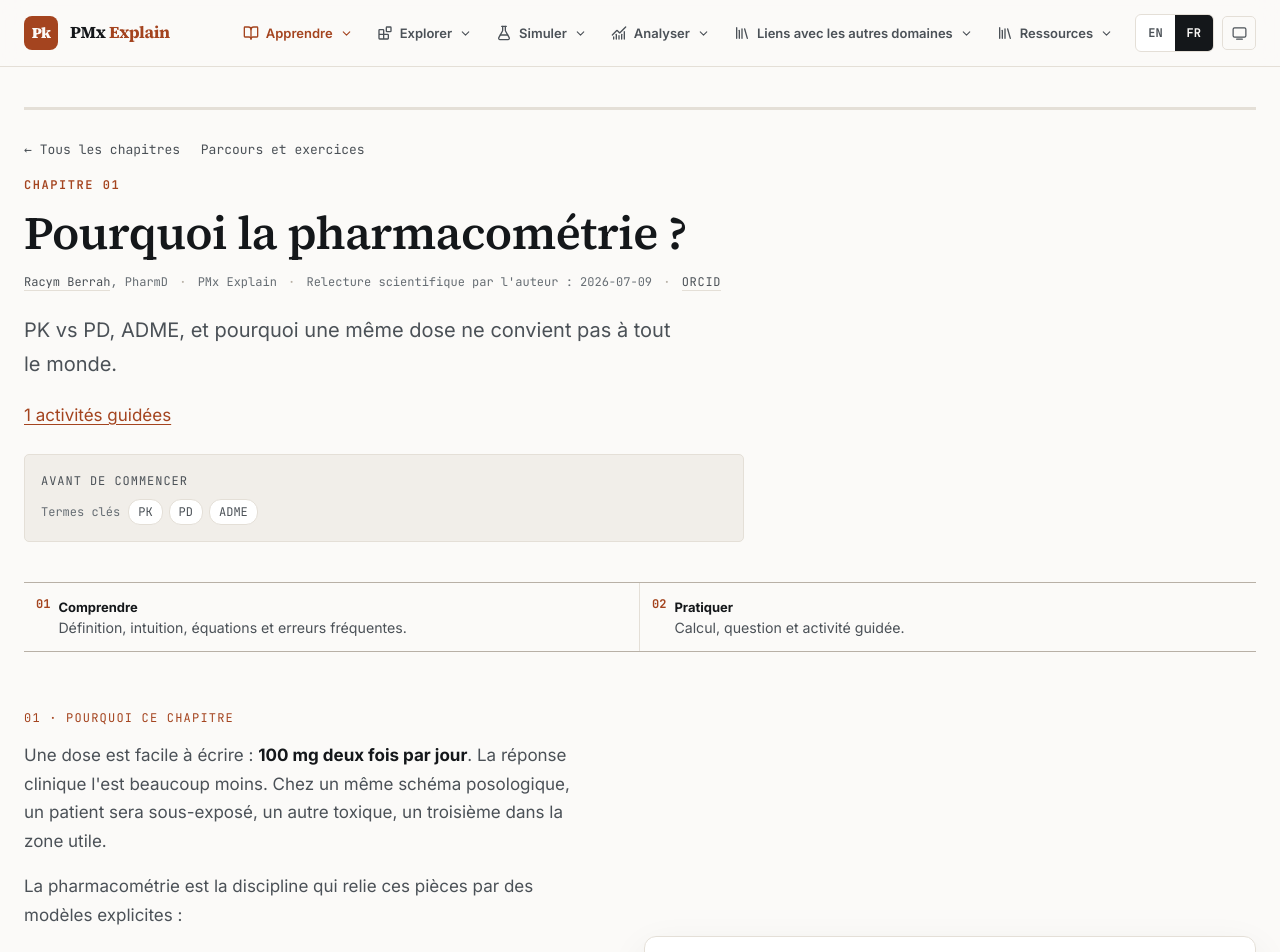
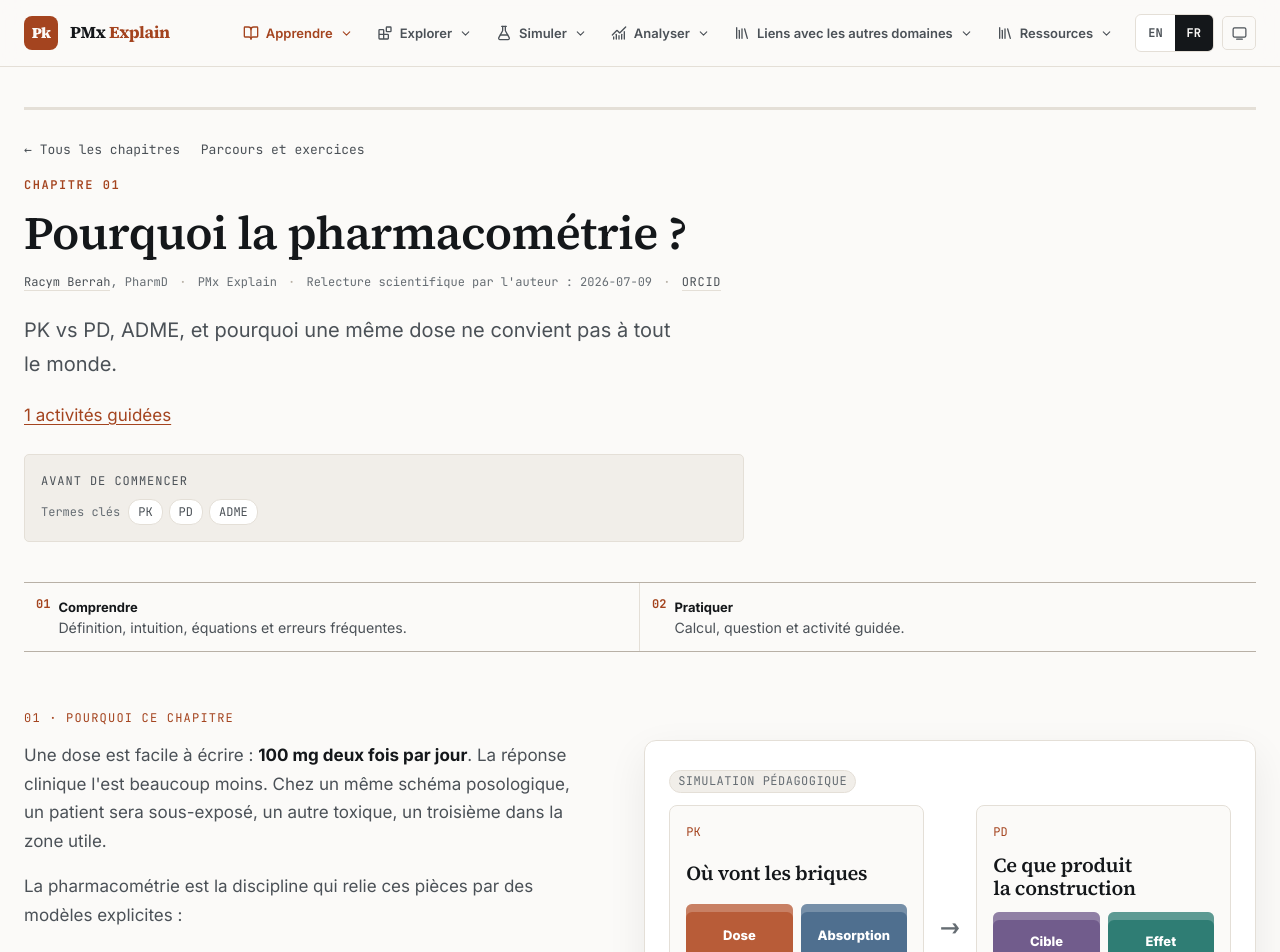
Before and after one commit to rberrah/rberrah.github.io, a SvelteKit app: page /chapitres/pourquoi-pharmacometrie in a window 1280 px wide. Shown: the top 952 px of the page. Built offline with nearby package versions, Linux system fonts and the light colour scheme.

Commit message:
perf: load only visualizations used by current chapter

```diff
--- a/src/routes/chapitres/[slug]/+page.svelte
+++ b/src/routes/chapitres/[slug]/+page.svelte
@@ -1,5 +1,6 @@
 <script>
   import { base } from '$app/paths';
+  import { browser } from '$app/environment';
   import { onMount, onDestroy, tick } from 'svelte';
   import { page } from '$app/stores';
   import chapters from '$lib/content/loadChapters';
@@ -34,7 +35,7 @@
   // Registre AUTOMATIQUE : tout composant déposé dans
   // src/lib/components/visualizations/ est utilisable via viz="..." sans éditer
   // ce fichier. Voir src/lib/content/vizRegistry.js.
-  import vizMap, { availableVizKeys } from '$lib/content/vizRegistry';
+  import vizLoaders, { availableVizKeys, loadViz } from '$lib/content/vizRegistry';
 
   $: slug = $page.params.slug;
   $: chapter = chapters.find((c) => c.slug === slug);
@@ -100,6 +101,24 @@
   // Description de l'animation active (localisée).
   $: vizDesc = activeViz ? describeViz(activeViz, $language) : '';
   $: activeVizStatus = vizStatus(activeViz, $language);
+
+  /** Components are loaded only for visualizations referenced by the current chapter. */
+  let loadedViz = {};
+  const loadingViz = new Map();
+
+  async function ensureViz(key) {
+    if (!browser || !key || loadedViz[key] || loadingViz.has(key) || !vizLoaders[key]) return;
+    const promise = loadViz(key)
+      .then((component) => {
+        if (component) loadedViz = { ...loadedViz, [key]: component };
+      })
+      .finally(() => loadingViz.delete(key));
+    loadingViz.set(key, promise);
+    await promise;
+  }
+
+  $: chapterVizKeys = [...new Set((displayChapter?.steps ?? []).map((step) => step.viz).filter((key) => key && vizLoaders[key]))];
+  $: if (browser) chapterVizKeys.forEach((key) => { void ensureViz(key); });
 
   const realDataViz = new Set(['60_WarfarinFit', '61_ResidualError']);
   /**
@@ -179,10 +198,10 @@
     if (!displayChapter) return null;
     for (let i = activeIndex; i >= 0; i--) {
       const v = displayChapter.steps[i]?.viz;
-      if (v && vizMap[v]) return v;
+      if (v && vizLoaders[v]) return v;
     }
     for (const s of displayChapter.steps) {
-      if (s.viz && vizMap[s.viz]) return s.viz;
+      if (s.viz && vizLoaders[s.viz]) return s.viz;
     }
     return null;
   })();
@@ -323,10 +342,10 @@
           <div class="prose">{@html step.html}</div>
 
           <!-- Mobile : la figure de CETTE étape, à côté de son texte. -->
-          {#if !isDesktop && step.viz && vizMap[step.viz]}
+          {#if !isDesktop && step.viz && loadedViz[step.viz]}
             <figure class="viz-inline" data-testid="viz-inline">
               <div class="viz-status">{vizStatus(step.viz, $language)}</div>
-              <svelte:component this={vizMap[step.viz]} />
+              <svelte:component this={loadedViz[step.viz]} />
               {#if describeViz(step.viz, $language)}
                 <figcaption>{describeViz(step.viz, $language)}</figcaption>
               {/if}
@@ -370,7 +389,7 @@
     {#if isDesktop}
     <aside class="viz-panel" data-testid="viz-panel">
       <div class="viz-inner">
-        {#if activeViz && vizMap[activeViz]}
+        {#if activeViz && loadedViz[activeViz]}
           {#key activeViz}
             <div
               class="viz-swap"
@@ -380,15 +399,17 @@
               {#if activeVizStatus}
                 <div class="viz-status">{activeVizStatus}</div>
               {/if}
-              <svelte:component this={vizMap[activeViz]} />
+              <svelte:component this={loadedViz[activeViz]} />
               {#if vizDesc}
                 <p class="viz-caption" data-testid="viz-caption"><span class="viz-caption-label">{copy.chapter.vizCaption}</span> {vizDesc}</p>
               {/if}
             </div>
           {/key}
+        {:else if activeViz && vizLoaders[activeViz]}
+          <div class="viz-empty" aria-live="polite"><p>{copy.chapter.loading ?? ($language === 'en' ? 'Loading visualization…' : 'Chargement de la visualisation…')}</p></div>
         {:else if activeSlideIds.length}
           <SlideFigure slideIds={activeSlideIds} />
-        {:else if requestedViz && !vizMap[requestedViz]}
+        {:else if requestedViz && !vizLoaders[requestedViz]}
           <div class="viz-empty">
             <p><strong>{copy.chapter.vizMissing}</strong> <code>{requestedViz}</code></p>
             <p class="hint">{copy.chapter.vizCheck} <code>src/lib/components/visualizations/</code>. {copy.chapter.vizAvailable}</p>
```
